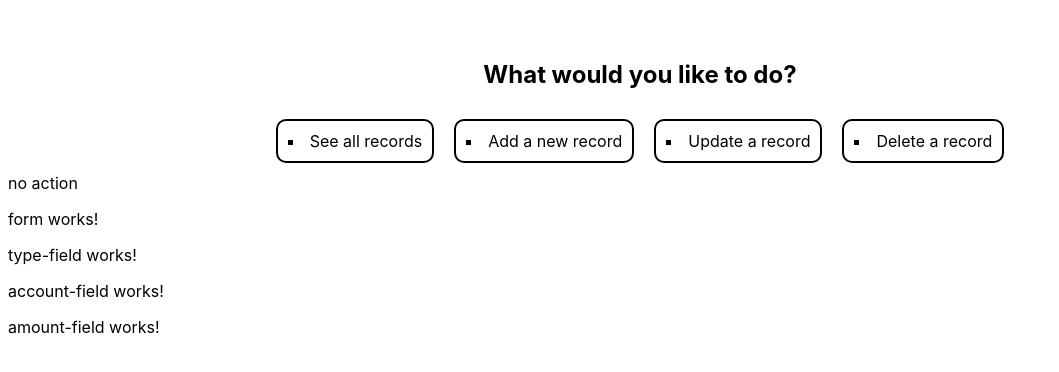
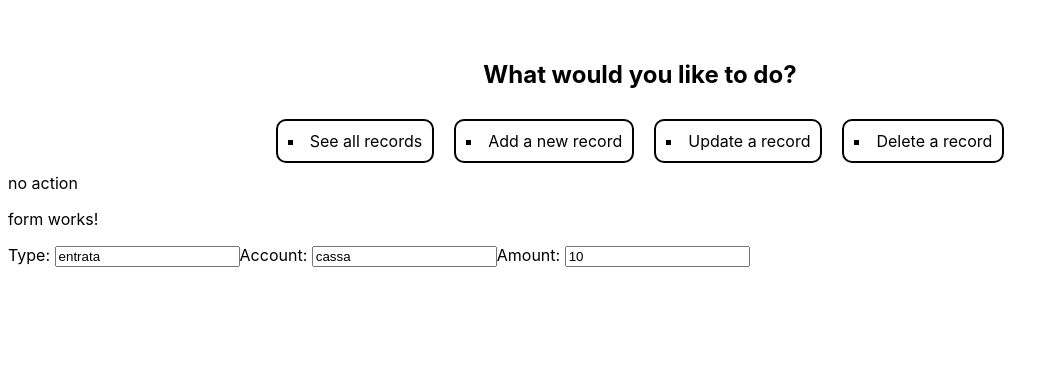
Before and after one commit to yorjofree/accounting-app-frontend, an Angular app: page /actionlist/post in a window 1280 px wide. Shown: the top 372 px of the page, without its empty margins (0-1059 px from the left). Built offline with nearby package versions, Linux system fonts and the light colour scheme.

Commit message:
added formcontrols

```diff
--- a/src/app/app.component.ts
+++ b/src/app/app.component.ts
@@ -1,10 +1,9 @@
 import { Component } from '@angular/core';
-import { ReactiveFormsModule } from '@angular/forms';
 import { RouterOutlet } from '@angular/router';
 
 @Component({
   selector: 'app-root',
-  imports: [RouterOutlet, ReactiveFormsModule],
+  imports: [RouterOutlet],
   templateUrl: './app.component.html',
   styleUrl: './app.component.css'
 })
--- a/src/app/form/account-field/account-field.component.html
+++ b/src/app/form/account-field/account-field.component.html
@@ -1 +1,2 @@
-<p>account-field works!</p>
+<label for="account">Account: </label>
+<input id="account" type="text" [formControl]="account">
--- a/src/app/form/account-field/account-field.component.ts
+++ b/src/app/form/account-field/account-field.component.ts
@@ -1,11 +1,12 @@
 import { Component } from '@angular/core';
+import { FormControl, ReactiveFormsModule } from '@angular/forms';
 
 @Component({
   selector: 'app-account-field',
-  imports: [],
+  imports: [ReactiveFormsModule],
   templateUrl: './account-field.component.html',
   styleUrl: './account-field.component.css'
 })
 export class AccountFieldComponent {
-
+  account = new FormControl('cassa');
 }
--- a/src/app/form/amount-field/amount-field.component.html
+++ b/src/app/form/amount-field/amount-field.component.html
@@ -1 +1,2 @@
-<p>amount-field works!</p>
+<label for="amount">Amount: </label>
+<input id="amount" type="text" [formControl]="amount">
--- a/src/app/form/amount-field/amount-field.component.ts
+++ b/src/app/form/amount-field/amount-field.component.ts
@@ -1,11 +1,12 @@
 import { Component } from '@angular/core';
+import { FormControl, ReactiveFormsModule } from '@angular/forms';
 
 @Component({
   selector: 'app-amount-field',
-  imports: [],
+  imports: [ReactiveFormsModule],
   templateUrl: './amount-field.component.html',
   styleUrl: './amount-field.component.css'
 })
 export class AmountFieldComponent {
-
+  amount = new FormControl(10);
 }
--- a/src/app/form/type-field/type-field.component.html
+++ b/src/app/form/type-field/type-field.component.html
@@ -1 +1,2 @@
-<p>type-field works!</p>
+<label for="type">Type: </label>
+<input id="type" type="text" [formControl]="type">
--- a/src/app/form/type-field/type-field.component.ts
+++ b/src/app/form/type-field/type-field.component.ts
@@ -1,9 +1,9 @@
 import { Component } from '@angular/core';
-import { FormControl } from '@angular/forms';
+import { FormControl, ReactiveFormsModule } from '@angular/forms';
 
 @Component({
   selector: 'app-type-field',
-  imports: [],
+  imports: [ReactiveFormsModule],
   templateUrl: './type-field.component.html',
   styleUrl: './type-field.component.css'
 })
```
